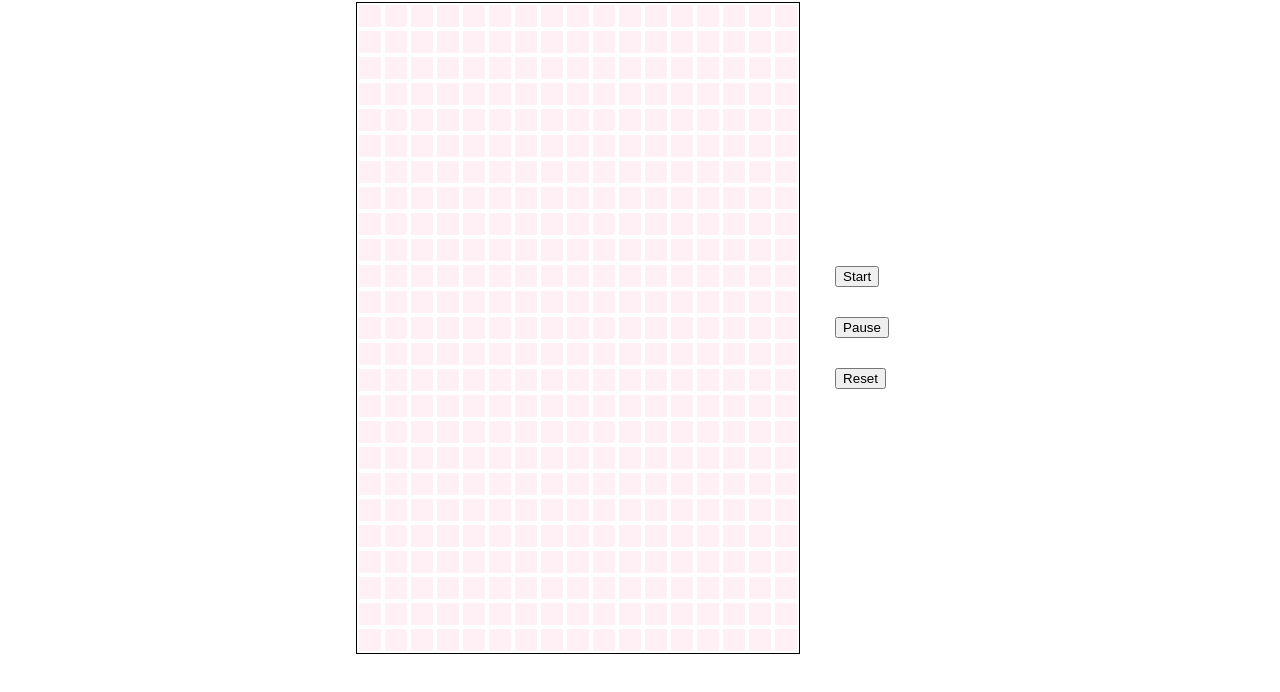
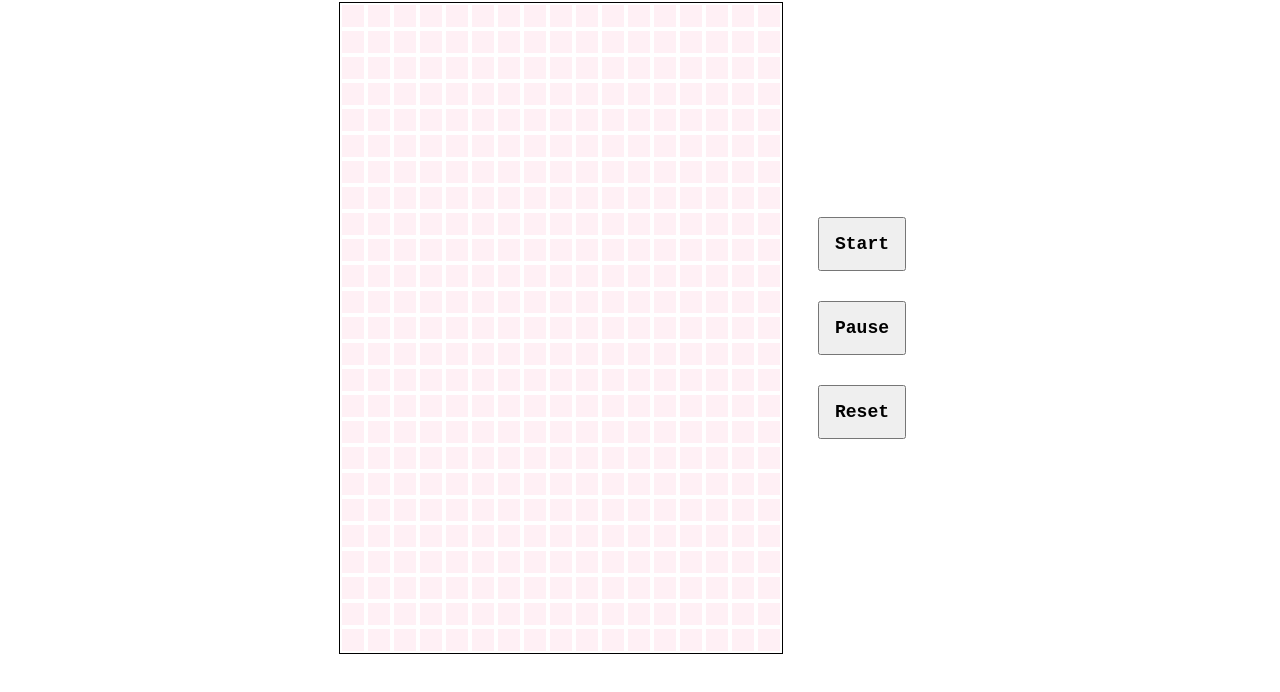
Before and after one commit to LauraHEVA/Game-Of-Life, a website: page web/index.html in a window 1280 px wide. Shown: the part 80-772 px from the top of the page. Drawn offline with Linux system fonts and the light colour scheme.

Commit message:
Changed some style buttons

```diff
--- a/web/sass/style.scss
+++ b/web/sass/style.scss
@@ -1,8 +1,11 @@
 @import "variables";
+
+body {
+  font-family: "Courier New", Courier, monospace;
+}
 
 h1 {
   text-align: center;
-  font-family: "Courier New", Courier, monospace;
   border-bottom: rgb(204, 6, 204) 2px solid;
   background-color: $background;
 }
@@ -21,6 +24,10 @@ h1 {
   &__pause,
   &__reset {
     margin: 15px;
+    padding: 15px;
+    font-family: "Courier New", Courier, monospace;
+    font-size: 18px;
+    font-weight: 900;
   }
 }
 
```
Also changed, not shown: web/style/style.css.
